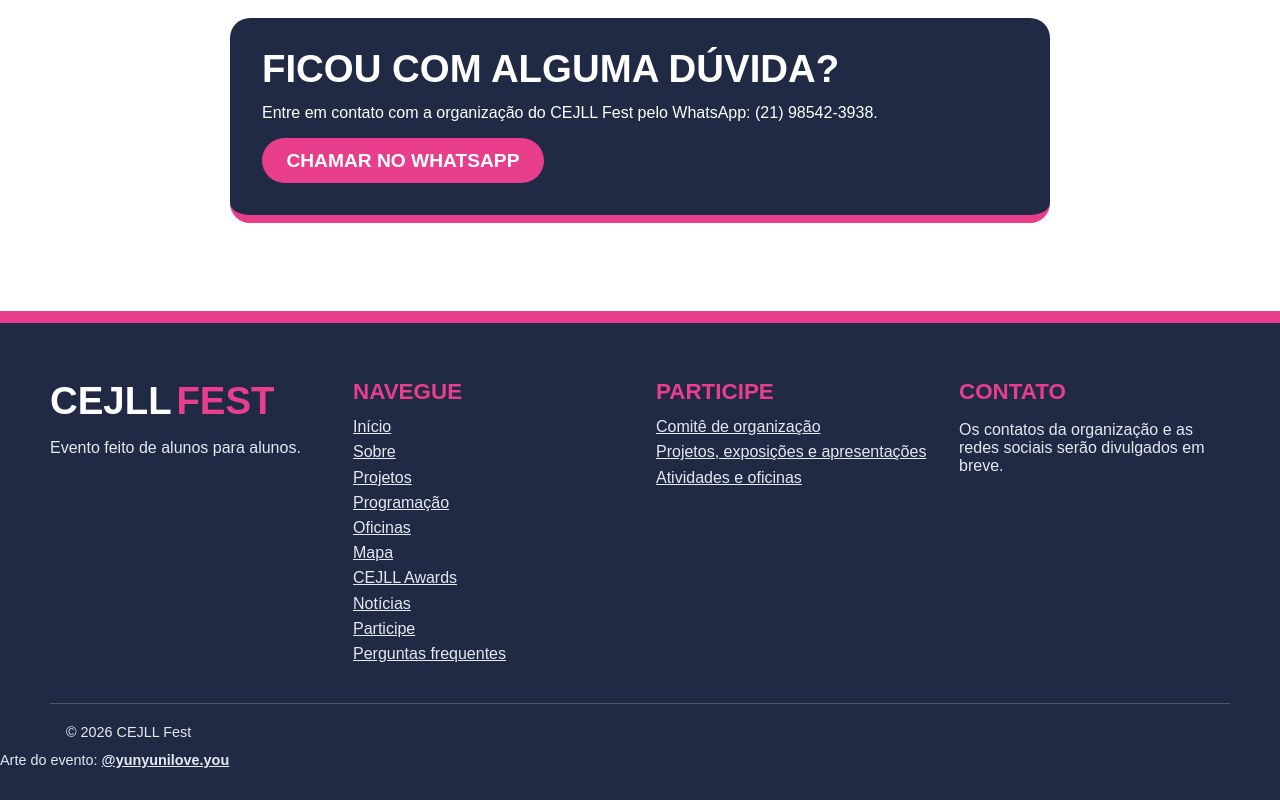
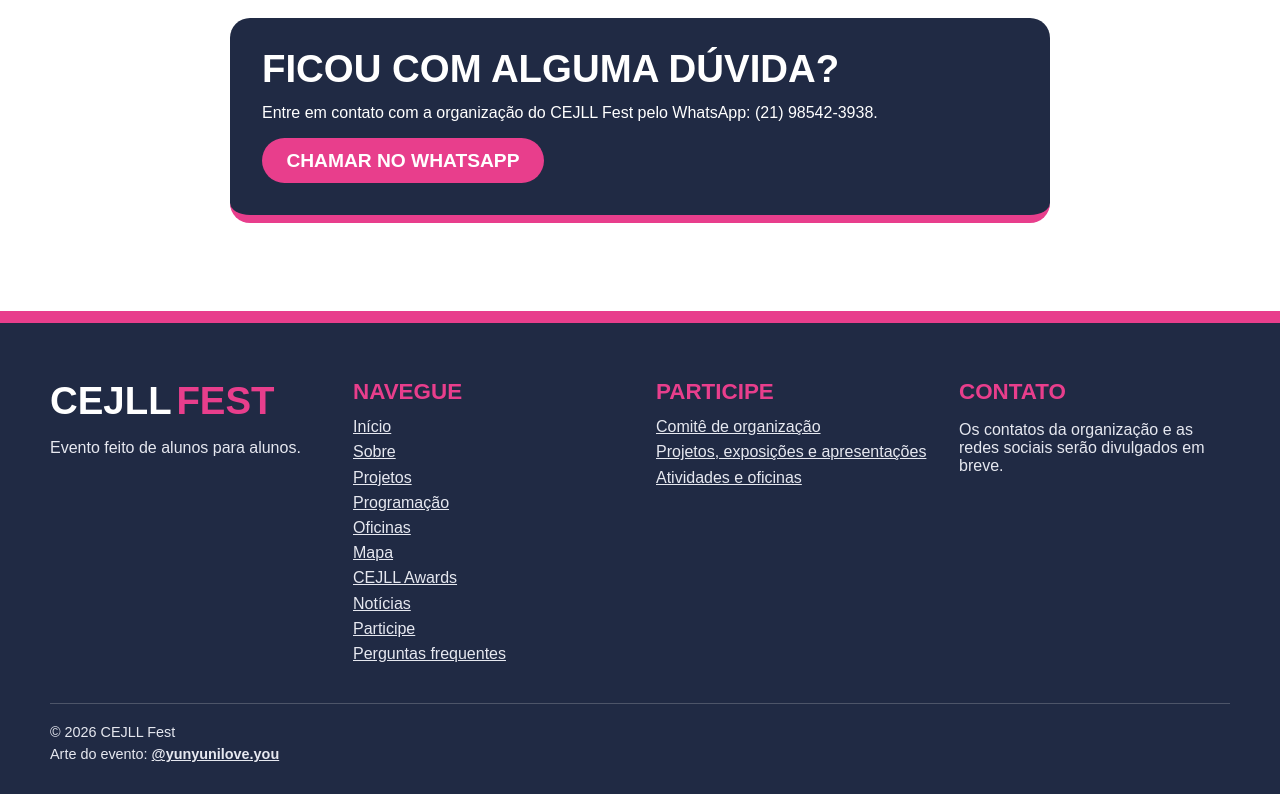
Before and after one commit to JoaogVianna/cejll-fast, a React (Vite) app: page /faq in a window 1280 px wide. Shown: the part 1279-2079 px from the top of the page. Built offline with nearby package versions, Linux system fonts and the light colour scheme.

Commit message:
Rodapé: marca sem quebrar e crédito dentro do bloco

```diff
--- a/src/components/Footer.jsx
+++ b/src/components/Footer.jsx
@@ -49,9 +49,14 @@ export default function Footer() {
 
         <div className="footer-bottom">
           <p>© {new Date().getFullYear()} CEJLL Fest</p>
+          <p className="footer-credito">
+            Arte do evento:{' '}
+            <a href="https://instagram.com/yunyunilove.you" target="_blank" rel="noopener noreferrer">
+              @yunyunilove.you
+            </a>
+          </p>
         </div>
       </div>
-      <p className="footer-credito">Arte do evento: <a href="https://instagram.com/yunyunilove.you" target="_blank" rel="noopener noreferrer">@yunyunilove.you</a></p>
     </footer>
   )
 }
--- a/src/responsivo-final.css
+++ b/src/responsivo-final.css
@@ -236,3 +236,29 @@ input[type='time'] {
     font-size: clamp(1.5rem, 6.6vw, 2rem) !important;
   }
 }
+
+.brand,
+.brand span,
+.footer .brand,
+.footer .brand span {
+  white-space: nowrap;
+  overflow-wrap: normal !important;
+  word-break: normal !important;
+}
+
+.footer .brand {
+  font-size: clamp(1.7rem, 7vw, 2.4rem);
+}
+
+.footer-grid > div {
+  min-width: 0;
+}
+
+.footer-bottom {
+  padding-left: 0 !important;
+  padding-right: 0 !important;
+}
+
+.footer-bottom .footer-credito {
+  margin-top: 0.4rem;
+}
```
